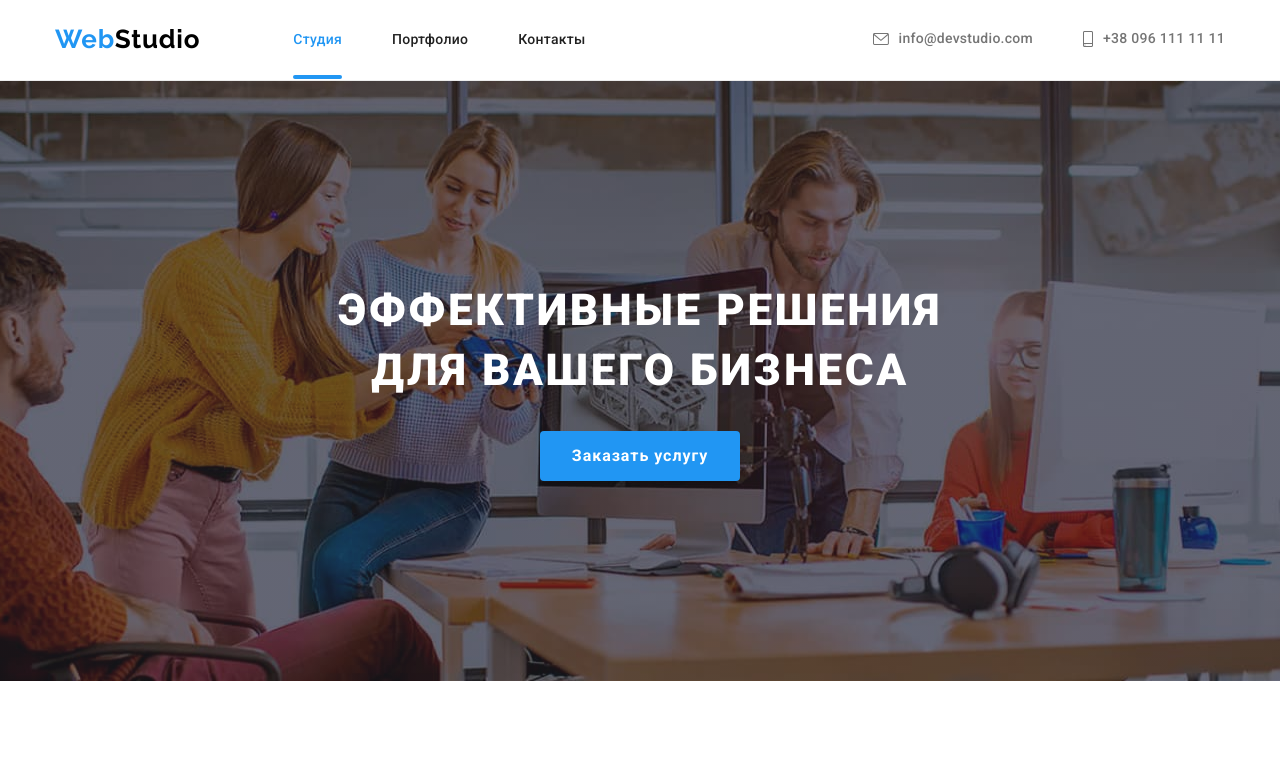
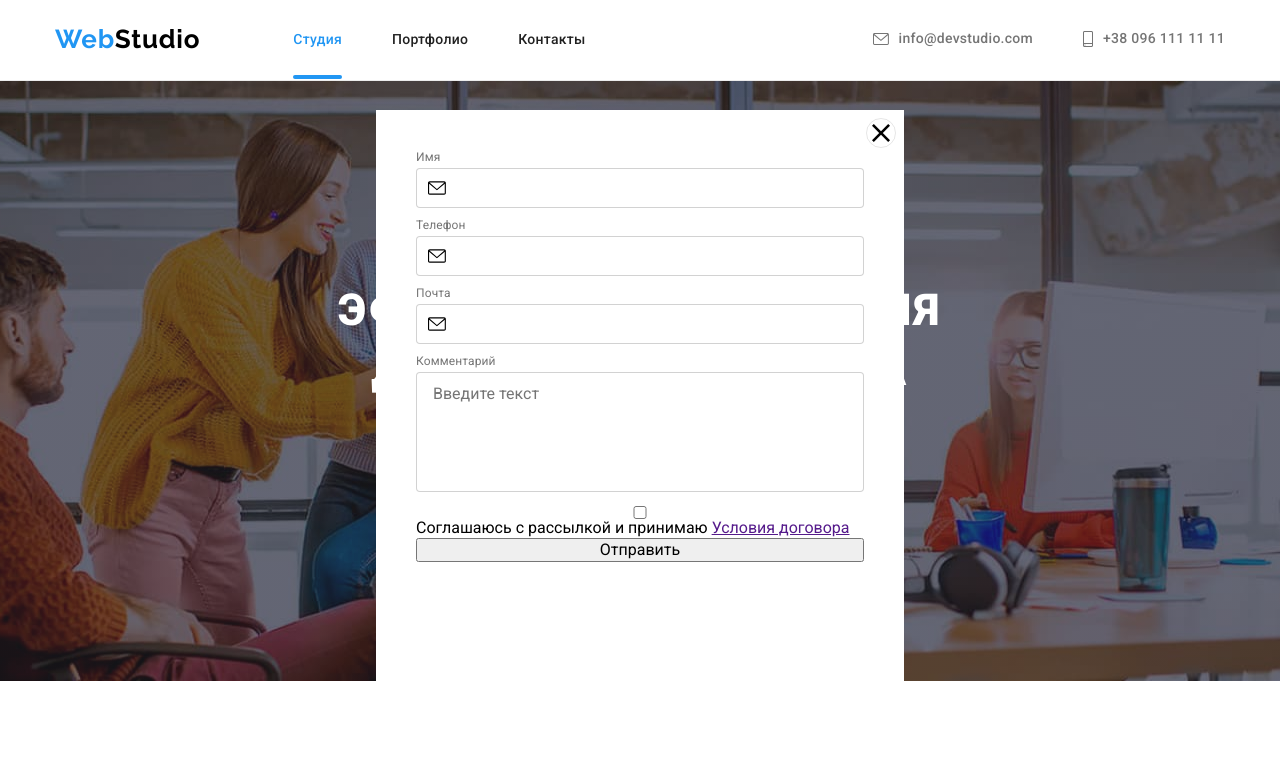
Before and after one commit to AleHug/goit-markup-hw-06, a plain HTML site: page index.html in a window 1280 px wide. Shown: the top 772 px of the page. Drawn offline with nearby package versions, Linux system fonts and the light colour scheme.

Commit message:
save progress homework

```diff
--- a/css/styles.css
+++ b/css/styles.css
@@ -421,7 +421,7 @@ body {
   width: 20px;
   height: 20px;
   fill: var(--accent-sixth-color);
-  transition: color 220ms cubic-bezier(0.4, 0, 0.2, 1),
+  transition: color 220ms cubic-bezier(0.4, 0, 0.2, 1);
 }
 
 .social-list-link:hover .social-list-icon,
@@ -773,6 +773,7 @@ body {
   transform: translate(-50%, -50%);
   width: 528px;
   height: 580px;
+  padding: 40px;
   background-color: rgb(255, 255, 255);
 }
 
@@ -793,3 +794,70 @@ body {
 }
 
 /*--------------- /Backdrop---------------*/
+
+.contact-form {
+  display: flex;
+  flex-direction: column;
+}
+
+.contact-form-field {
+  margin-bottom: 10px;
+}
+
+.contact-form-field-key {
+  display: block;
+  font-weight: 400;
+  font-size: 12px;
+  line-height: 14px;
+  letter-spacing: 0.01em;
+  color: var(--accent-third-color);
+  margin-bottom: 4px;
+}
+
+.contact-form-input-wrapper {
+  display: block;
+  position: relative;
+}
+
+.contact-form-input {
+  width: 100%;
+  height: 40px;
+  padding-left: 42px;
+  border: 1px solid rgba(33, 33, 33, 0.2);
+  border-radius: 4px;
+}
+
+.contact-form-input:focus {
+  outline: none;
+  border-color: var(--accent-second-color);
+  transition: border-color 250ms cubic-bezier(0.4, 0, 0.2, 1);
+}
+
+.contact-form-icon {
+  position: absolute;
+  top: 50%;
+  left: 12px;
+  transform: translateY(-50%);
+  width: 18px;
+  height: 18px;
+  transition: fill 250ms cubic-bezier(0.4, 0, 0.2, 1);
+}
+
+.contact-form-input:focus + .contact-form-icon {
+  fill:  var(--accent-second-color);
+}
+
+.contact-form-messege {
+  width: 100%;
+  height: 120px;
+  padding: 12px 16px;
+  border: 1px solid rgba(33, 33, 33, 0.2);
+  border-radius: 4px;
+  resize: none;
+}
+
+.contact-form-messege:focus {
+  outline: none;
+  border-color: var(--accent-second-color);
+  transition: border-color 250ms cubic-bezier(0.4, 0, 0.2, 1);
+}
--- a/index.html
+++ b/index.html
@@ -463,13 +463,73 @@
         </div>
       </div>
     </footer>
-    <div class="backdrop is-hidden" data-modal>
+
+    <div class="backdrop" data-modal>
       <div class="modal">
         <button type="button" class="modal-close-btn" data-modal-close>
           <svg class="modal-close-btn-icon" width="18" height="18">
             <use href="./images/sprite.svg#close-icon"></use>
           </svg>
         </button>
+        <form class="contact-form">
+          <label class="contact-form-field">
+            <span class="contact-form-field-key">Имя</span>
+            <span class="contact-form-input-wrapper">
+               <input
+              class="contact-form-input"
+              type="text"
+              required
+              name="user_name"
+              pattern="[a-zA-Z]*"
+              title="Name"
+            />
+            <svg class="contact-form-icon">
+              <use href="./images/sprite.svg#icon-envelope"></use>
+            </svg>
+            </span>
+          </label>
+          <label class="contact-form-field">
+            <span class="contact-form-field-key">Телефон</span>
+             <span class="contact-form-input-wrapper">
+              <input
+              class="contact-form-input"
+              type="tel"
+              required
+              name="user_tel_number"
+              pattern="[0-9]{3}-[0-9]{3}-[0-9]{2}-[0-9]{2}"
+              title="xxx-xxx-xx-xx"
+            />
+            <svg class="contact-form-icon">
+              <use href="./images/sprite.svg#icon-envelope"></use>
+            </svg>
+             </span>
+          </label>
+          <label class="contact-form-field">
+            <span class="contact-form-field-key">Почта</span>
+            <span class="contact-form-input-wrapper">
+               <input
+              class="contact-form-input"
+              type="email"
+              required
+              name="user_email"
+              pattern="+@"
+              title=""
+            />
+            <svg class="contact-form-icon">
+              <use href="./images/sprite.svg#icon-envelope"></use>
+            </svg>
+            </span>
+          </label>
+          <label class="contact-form-field">
+            <span class="contact-form-field-key">Комментарий</span>
+            <textarea class="contact-form-messege" placeholder="Введите текст"></textarea>
+          </label>
+          <input type="checkbox" class="contact-form-checkbox" />
+          <label for="" class="contackt-form-checkbox-label"
+            >Соглашаюсь с рассылкой и принимаю <a href="">Условия договора</a></label
+          >
+          <button type="submit" class="contackt-form-btn">Отправить</button>
+        </form>
       </div>
     </div>
 
```
